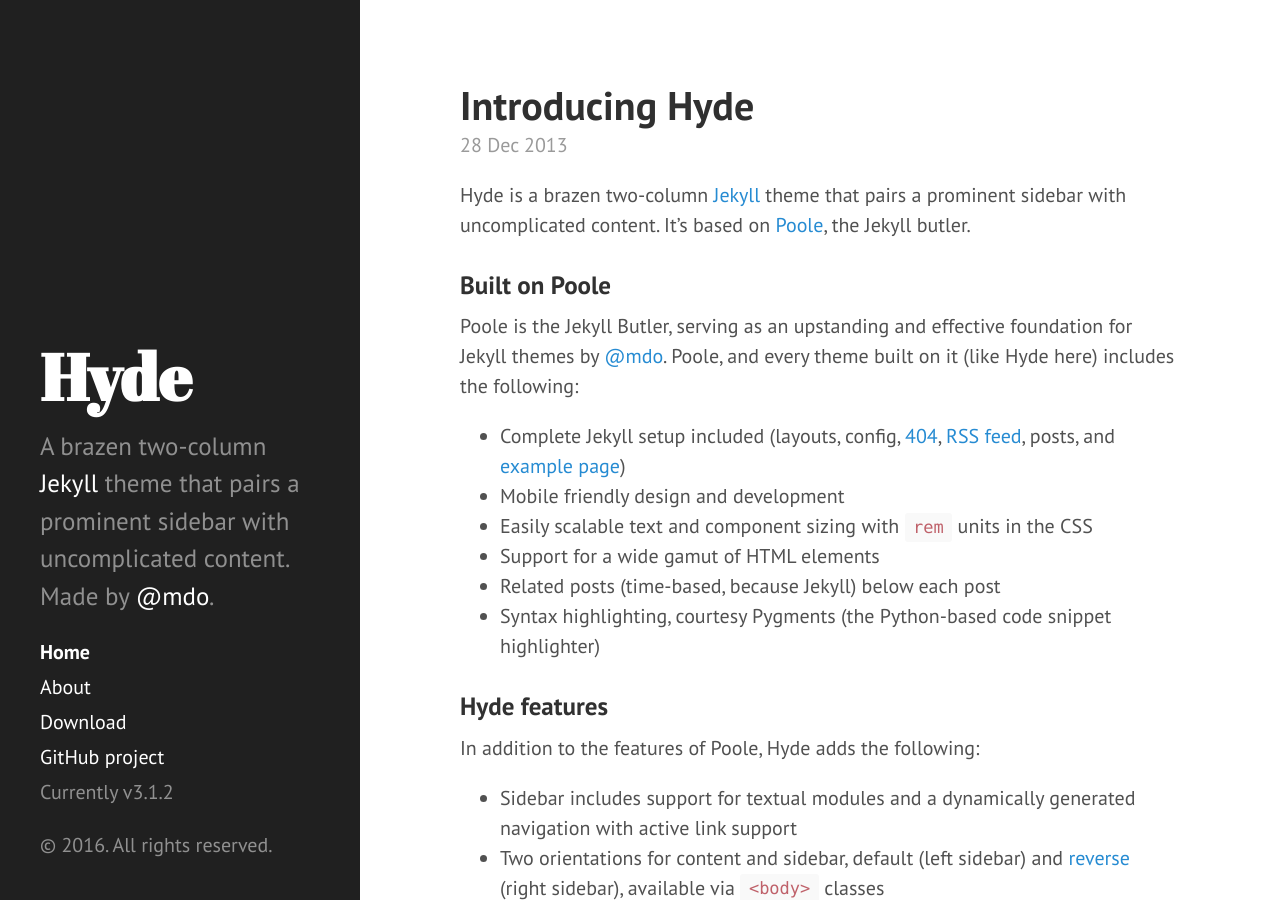
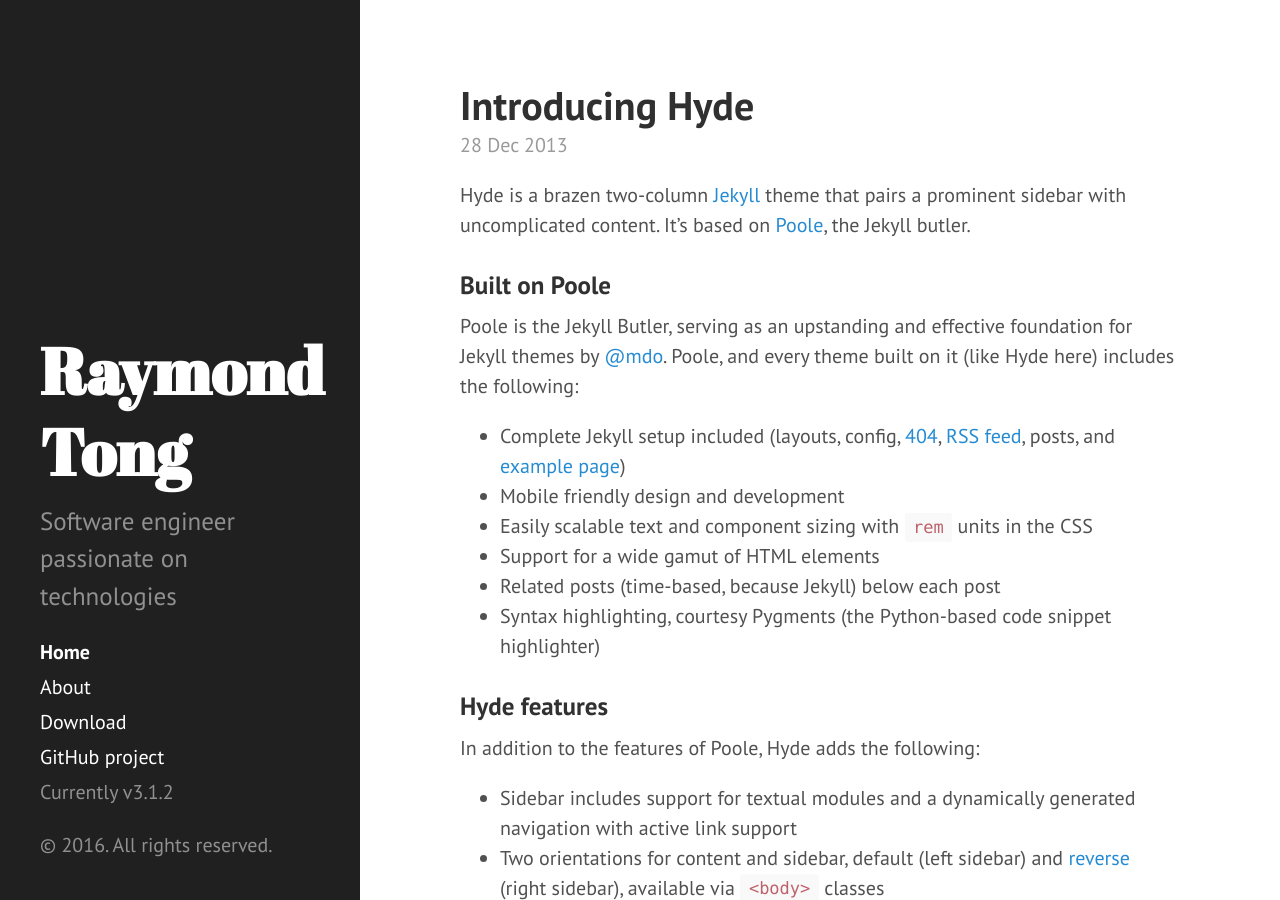
Before and after one commit to raytong82/raytong8, a Jekyll site: the page built from index.html, in a window 1280 px wide and 900 px high. Built offline with Jekyll 4.4.1, drawn with Linux system fonts in a browser that asks for light colours; Markdown is read by kramdown in place of the engine named in the settings; the list of posts is cut into pages by our own code.

Commit message:
update config

```diff
--- a/_config.yml
+++ b/_config.yml
@@ -6,10 +6,10 @@
 permalink:        pretty
 
 # Setup
-title:            Hyde
-tagline:          'A Jekyll theme'
-description:      'A brazen two-column <a href="http://jekyllrb.com" target="_blank">Jekyll</a> theme that pairs a prominent sidebar with uncomplicated content. Made by <a href="https://twitter.com/mdo" target="_blank">@mdo</a>.'
-url:              http://hyde.getpoole.com
+title:            Raymond Tong
+tagline:          XX_TAGLINE_XX
+description:      Software engineer passionate on technologies
+url:              http://raytong82.github.io/
 baseurl:          /
 
 author:
```
